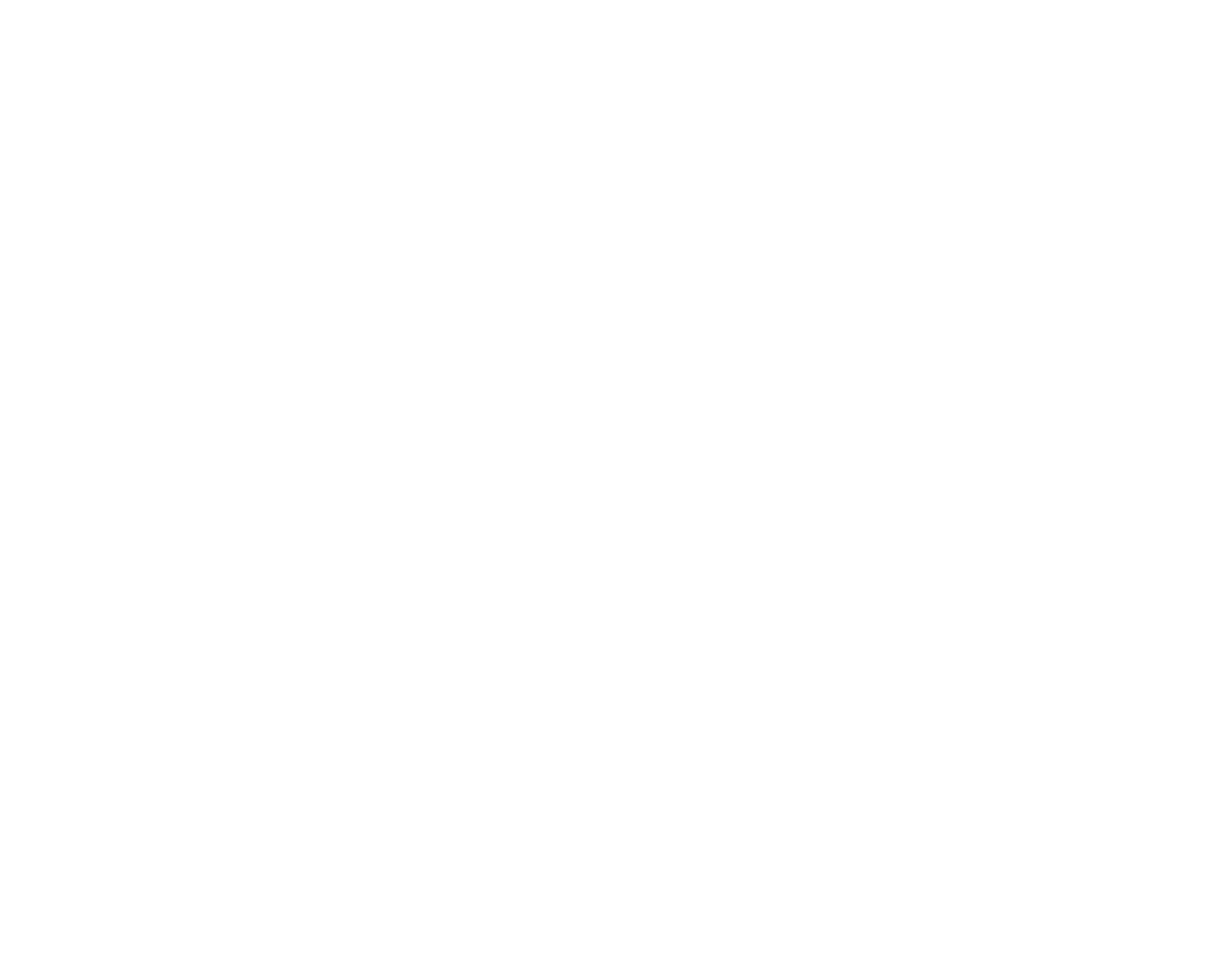
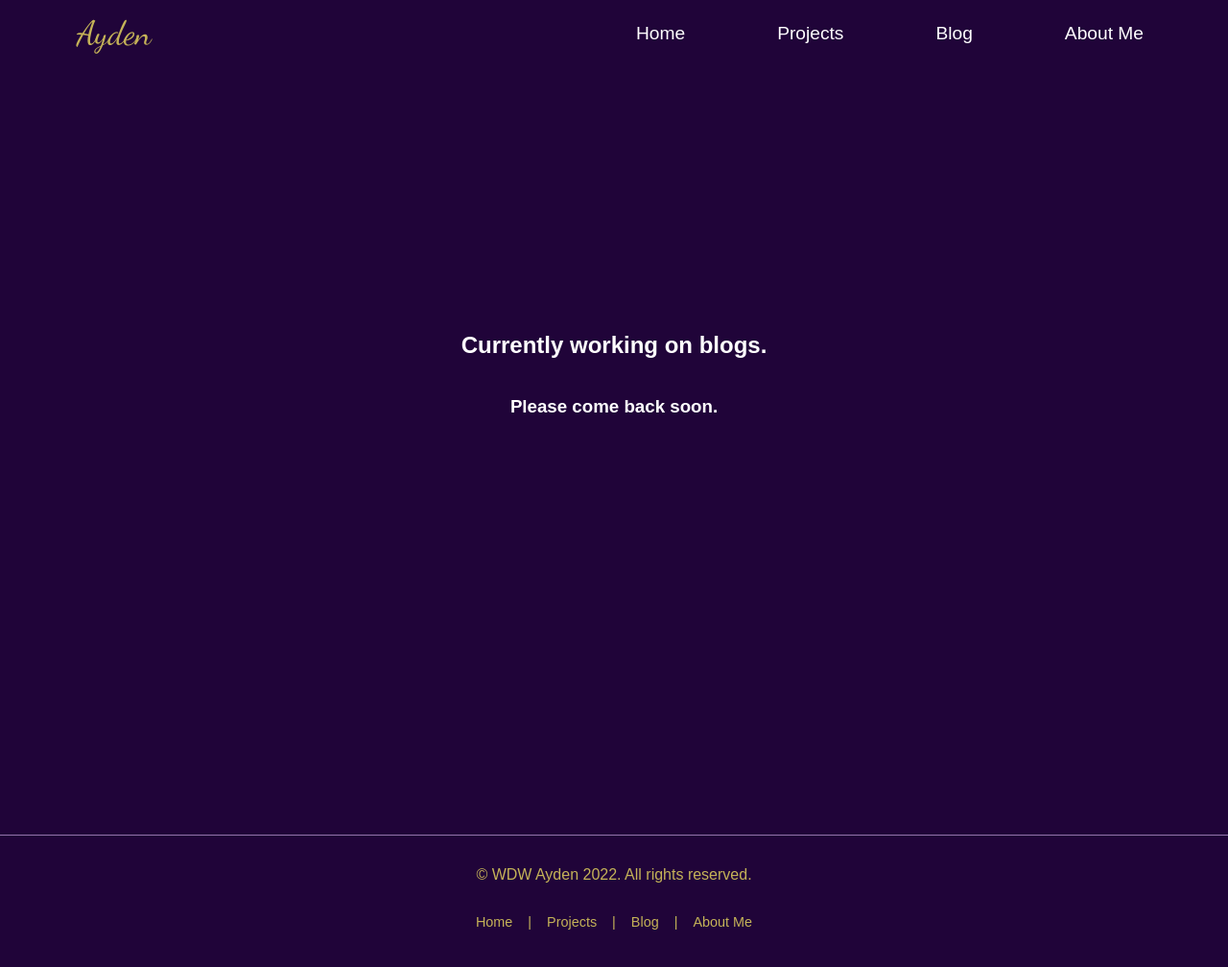
Before and after one commit to CSF2223/AydenW, a plain HTML site: page blog.html in a window 1280 px wide. Shown: the whole page at 96% size. Before the commit the page ends 800 px from the top, so only its background shows below. Drawn offline with Linux system fonts and the light colour scheme.

Commit message:
Copied in my Blog.html and aboutMe.html and fixed a few minor spelling mistakes

```diff
--- a/aboutMe.html
+++ b/aboutMe.html
@@ -0,0 +1,65 @@
+<!DOCTYPE html>
+<html lang="en">
+<head>
+    <meta charset="UTF-8">
+    <meta name="viewport" content="width=device-width, initial-scale=1.0">
+    <meta http-equiv="X-UA-Compatible" content="ie=edge">
+    <link rel="stylesheet" href="style.css" type="text/css" />
+    <link rel="stylesheet" href="nav.css" type="text/css" />
+    <title>About Me</title>
+</head>
+<body>
+
+    <!-- Navigation Menu -->
+    <nav class="navbar">
+        <!-- logo -->
+        <div class="logo">Ayden</div>
+        <!-- hamburger toggle -->
+        <a href="#" class="toggle-button">
+            <span class="bar"></span>
+            <span class="bar"></span>
+            <span class="bar"></span>
+        </a>
+        <!-- page navigation links -->
+        <div class="navbar-links">
+            <ul>
+                <li><a href="index.html">Home</a></li>
+                <li><a href="projects.html">Projects</a></li>
+                <li><a href="blog.html">Blog</a></li>
+                <li><a href="aboutMe.html">About Me</a></li>
+            </ul>  <!-- close ul list -->
+        </div>  <!-- close navbar links class -->
+    </nav>   <!-- close navbar class -->
+
+
+    <section class="filler">
+        <h1>To be completed by the students.</h1>
+        <h3>On their personal student portfolio.</h3>
+
+    </section>
+
+
+    <footer>
+        <p class="copyright">&copy; WRHS Ayden 2022. All rights reserved.</p>
+        <ul class="bottomnav">
+            <li><a href="index.html">Home</a></li>
+            <li class="divider">|</li>
+
+        <ul class="bottomnav">
+            <li><a href="projects.html">Projects</a></li>
+            <li class="divider">|</li>
+
+        <ul class="bottomnav">
+            <li><a href="blog.html">Blog</a></li>
+            <li class="divider">|</li>
+
+        <ul class="bottomnav">
+            <li><a href="aboutMe.html">About Me</a></li>
+
+        </ul>
+    </footer>
+
+
+        <script type="text/javascript" src="script.js"></script>
+</body>
+</html>
--- a/blog.html
+++ b/blog.html
@@ -0,0 +1,65 @@
+<!DOCTYPE html>
+<html lang="en">
+<head>
+    <meta charset="UTF-8">
+    <meta name="viewport" content="width=device-width, initial-scale=1.0">
+    <meta http-equiv="X-UA-Compatible" content="ie=edge">
+    <link rel="stylesheet" href="style.css" type="text/css" />
+    <link rel="stylesheet" href="nav.css" type="text/css" />
+    <title>Ayden's Blog</title>
+</head>
+<body>
+
+    <!-- Navigation Menu -->
+    <nav class="navbar">
+        <!-- logo -->
+        <div class="logo">Ayden</div>
+        <!-- hamburger toggle -->
+        <a href="#" class="toggle-button">
+            <span class="bar"></span>
+            <span class="bar"></span>
+            <span class="bar"></span>
+        </a>
+        <!-- page navigation links -->
+        <div class="navbar-links">
+            <ul>
+                <li><a href="index.html">Home</a></li>
+                <li><a href="projects.html">Projects</a></li>
+                <li><a href="blog.html">Blog</a></li>
+                <li><a href="aboutMe.html">About Me</a></li>
+            </ul>  <!-- close ul list -->
+        </div>  <!-- close navbar links class -->
+    </nav>   <!-- close navbar class -->
+
+
+    <section class="filler">
+        <h1>Currently working on blogs.</h1>
+        <h3>Please come back soon.</h3>
+
+    </section>
+
+
+    <footer>
+        <p class="copyright">&copy; WDW Ayden 2022. All rights reserved.</p>
+        <ul class="bottomnav">
+            <li><a href="index.html">Home</a></li>
+            <li class="divider">|</li>
+
+        <ul class="bottomnav">
+            <li><a href="projects.html">Projects</a></li>
+            <li class="divider">|</li>
+
+        <ul class="bottomnav">
+            <li><a href="blog.html">Blog</a></li>
+            <li class="divider">|</li>
+
+        <ul class="bottomnav">
+            <li><a href="aboutMe.html">About Me</a></li>
+
+        </ul>
+    </footer>
+
+
+        <script type="text/javascript" src="script.js"></script>
+</body>
+</html>
```
Also changed, not shown: index.html (+1 -1 lines), projects.html (+21 -1 lines), assets/aladdin2.jpeg (added), assets/sea-turtle-547162_1920.jpg (added), 1 other file.
